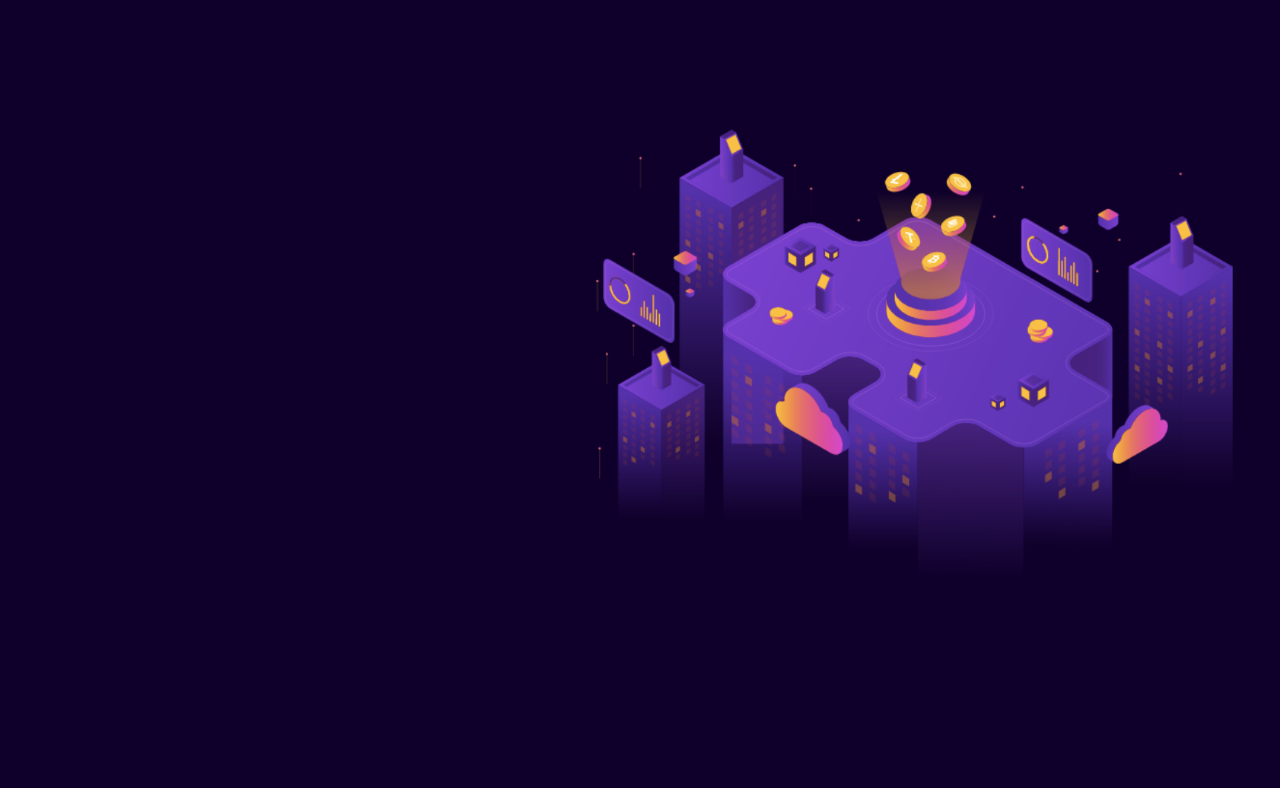
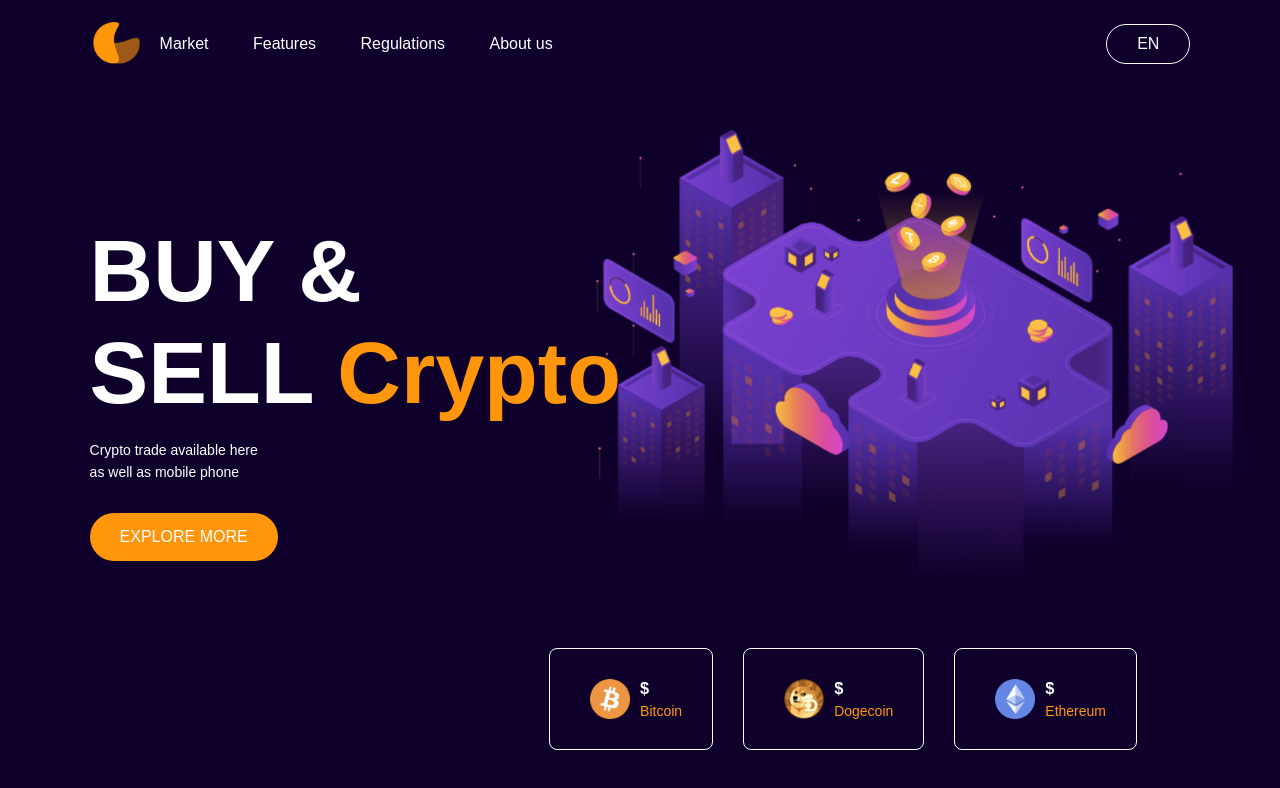
Before and after one commit to orla-ske/CryptoApp, a plain HTML site: page index.html in a window 1280 px wide. Drawn offline with nearby package versions, Linux system fonts and the light colour scheme; no server answers.

Commit message:
complete project with CoinGecko API to view live prices

```diff
--- a/index.html
+++ b/index.html
@@ -5,11 +5,51 @@
     <meta name="viewport" content="width=device-width, initial-scale=1.0">
     <title>Crypto Website landing page</title>
     <link rel="stylesheet" href="style.css">
+    <script src="https://code.jquery.com/jquery-3.7.1.min.js" integrity="sha256-/JqT3SQfawRcv/BIHPThkBvs0OEvtFFmqPF/lYI/Cxo=" crossorigin="anonymous"></script>
 </head>
 <body>
     <div class="container">
+        <nav>
+            <img src="images/logo.png" class="logo">
+            <ul>
+                <li><a href ='#'>Market</a></li>
+                <li><a href ='#'>Features</a></li>
+                <li><a href ='#'>Regulations</a></li>
+                <li><a href ='#'>About us</a></li>
+            </ul>
+            <a href="" class="btn">EN</a>
+        </nav>
 
+        <div class="content">
+            <h1>BUY & <br> SELL <span>Crypto</span></h1>
+            <p>Crypto trade available here <br> as well as mobile phone</p>
+            <a href="#" class="btn">EXPLORE MORE</a>
+        </div>
+
+        <div class="coin-list">
+            <div class="coin">
+                <img src="images/bitcoin.png">
+                <div>
+                    <h3>$ <span id="bitcoin"></span></h3>
+                    <p>Bitcoin</p>
+                </div>
+            </div>
+            <div class="coin">
+                <img src="images/dogecoin.png">
+                <div>
+                    <h3>$<span id="dogecoin"></span></h3>
+                    <p>Dogecoin</p>
+                </div>
+            </div>
+            <div class="coin">
+                <img src="images/ethereum.png">
+                <div>
+                    <h3>$<span id="ethereum"></span></h3>
+                    <p>Ethereum</p>
+                </div>
+            </div>
+        </div>
     </div>
-
+<script src="script.js"></script>
 </body>
 </html>
--- /dev/null
+++ b/script.js
@@ -0,0 +1,17 @@
+var btc = document.getElementById("bitcoin");
+var doge = document.getElementById("dogecoin");
+var eth = document.getElementById("ethereum");
+
+var settings = {
+    "async": true,
+    "scrossDomain": true,
+    "url": "https://api.coingecko.com/api/v3/simple/price?ids=bitcoin%2Cethereum%2Cdogecoin&vs_currencies=usd",
+    "method": "GET",
+    "headers": {}
+}
+
+$.ajax(settings).done(function (response){
+    btc.innerHTML = response.bitcoin.usd;
+    eth.innerHTML = response.ethereum.usd;
+    doge.innerHTML = response.dogecoin.usd;
+});
--- a/style.css
+++ b/style.css
@@ -15,3 +15,97 @@
     color: #fff;
 
 }
+
+nav{
+    width: 100%;
+    display: flex;
+    align-items: center;
+    padding: 20px 0;
+}
+
+.logo{
+    width: 50px;
+    cursor: pointer;
+}
+
+nav ul{
+    flex: 1;
+
+}
+
+nav ul li{
+    display: inline-block;
+    margin: 10px 20px;
+}
+
+nav ul li a{
+    color: #fff;
+    text-decoration: none;
+}
+
+nav .btn{
+    color: #fff;
+    text-decoration: none;
+    border: 1px solid #fff;
+    padding: 10px 30px;
+    border-radius: 20px;
+}
+
+.content{
+    margin-top: 12%;
+
+}
+
+.content h1{
+    font-size: 88px;
+    margin-bottom: 15px;
+}
+
+.content h1 span{
+    color: #ff960b;
+}
+
+.content p{
+    line-height: 22px;
+    font-size: 14px;
+}
+
+.content .btn{
+    display: inline-block;
+    margin-top: 30px;
+    background: #ff960b;
+    color: #fff;
+    text-decoration: none;
+    padding: 15px 30px;
+    border-radius: 30px;
+}
+
+.coin-list{
+    position: absolute;
+    right: 10%;
+    bottom: 50px;
+    display: flex;
+    align-items: center;
+}
+
+.coin{
+    display: flex;
+    align-items: center;
+    font-size: 14px;
+    margin: 0 15px;
+    color:#ff960b;
+    border: 1px solid #fff;
+    padding: 20px 30px;
+    border-radius: 8px;
+}
+
+.coin img{
+    width: 40px;
+    margin: 10px;
+
+}
+
+.coin h3{
+    color:#fff;
+    margin-bottom: 5px;
+}
```
